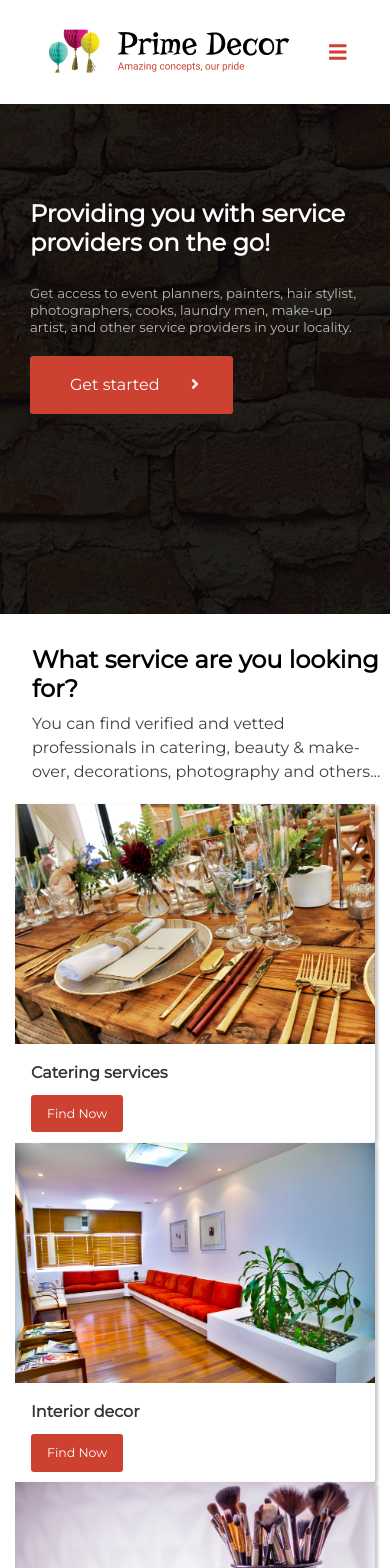
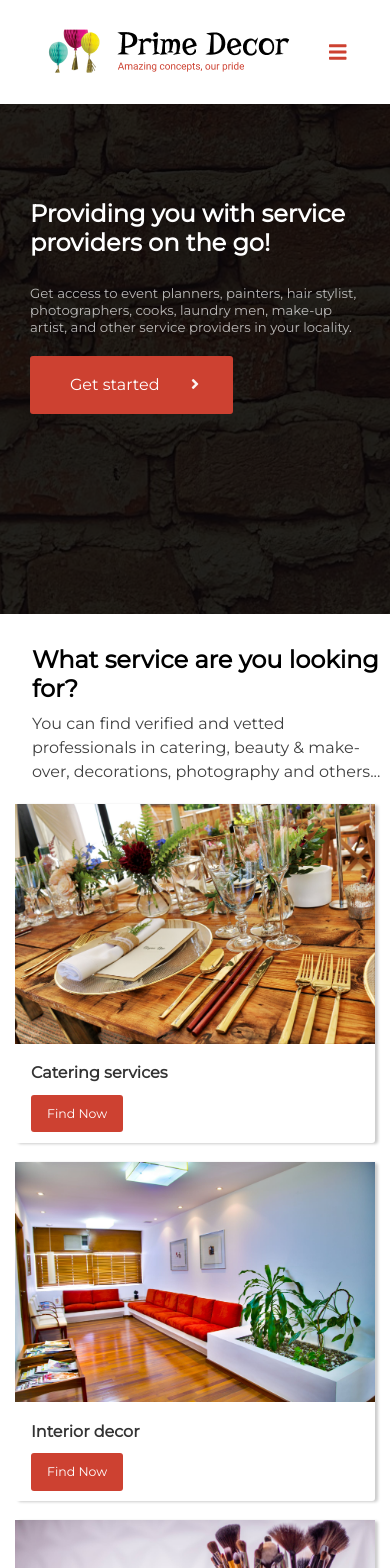
Before and after one commit to Achilles45/decor, a Vue app: page / in a window 390 px wide. Shown: the top 1568 px of the page. Built offline with nearby package versions, Linux system fonts and the light colour scheme; a web font is replaced by a local one.

Commit message:
Css fixes for services images on mobile

```diff
--- a/src/components/Services.vue
+++ b/src/components/Services.vue
@@ -119,4 +119,10 @@
         transform: scale(1)
     }
 }
+
+@media only screen and (max-width: 1000px){
+    .card__wrapper{
+        margin-bottom: 1.2rem;
+    }
+}
 </style>
```
